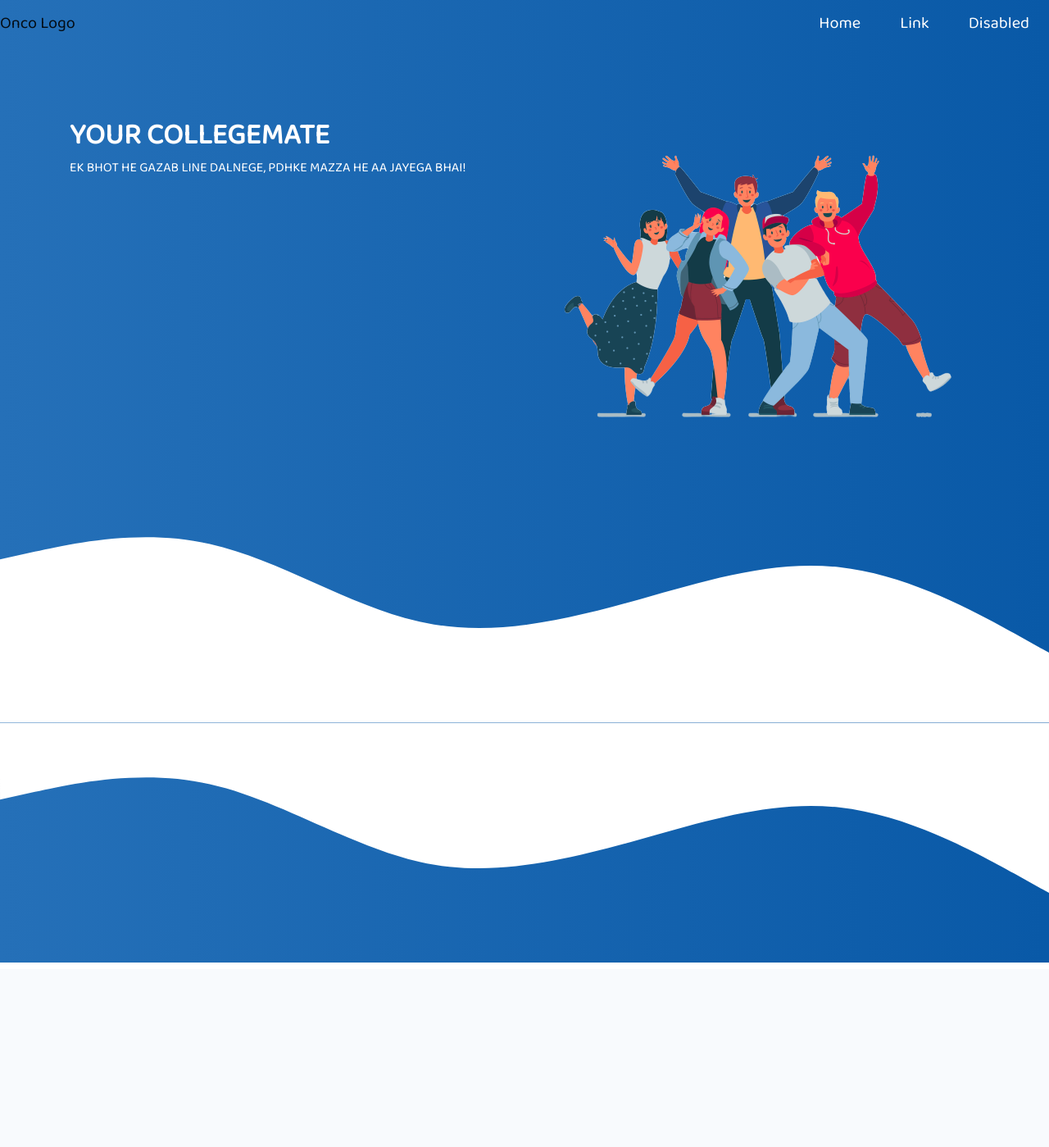
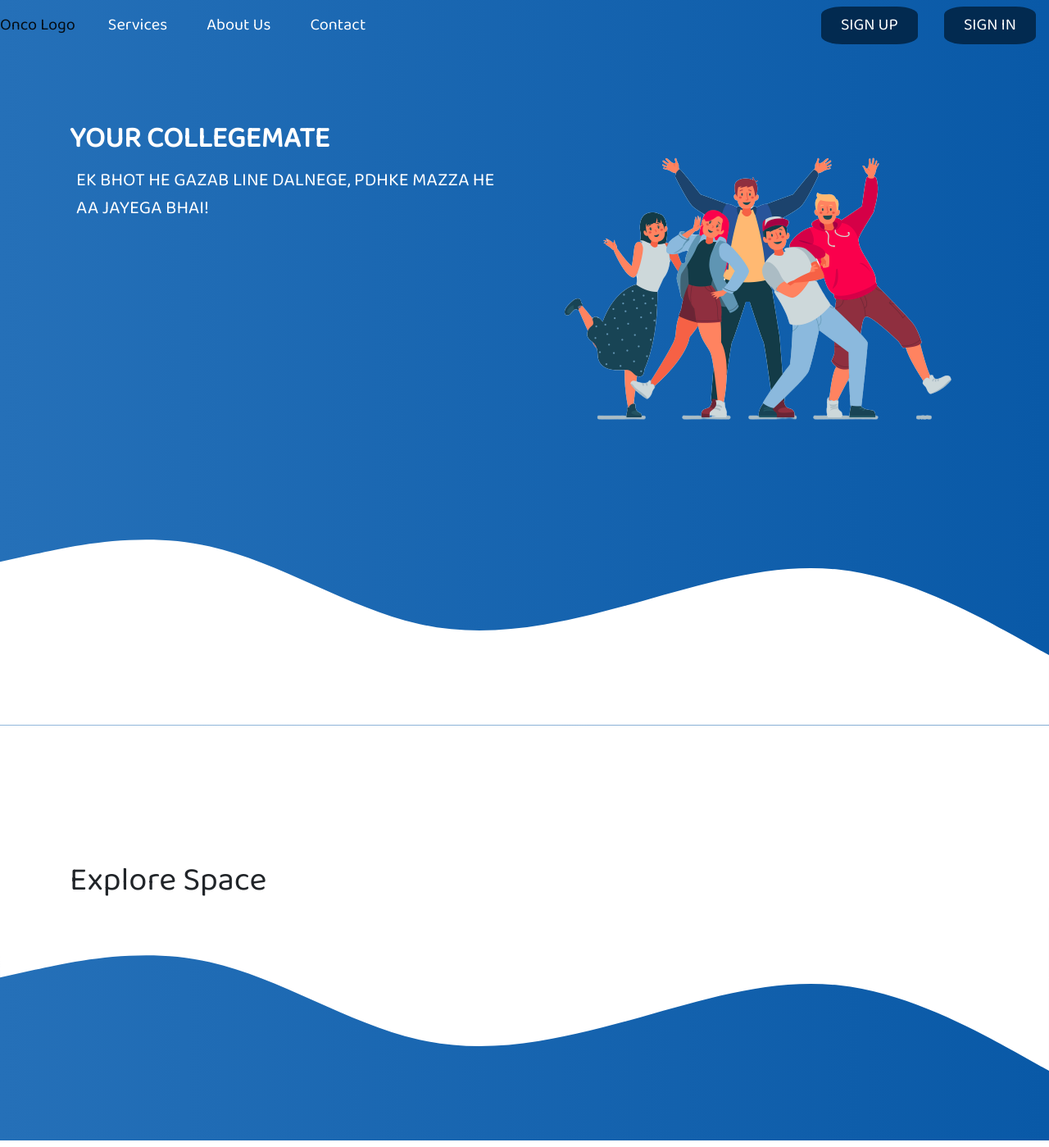
Before and after one commit to vivek122000/onco-website, a PHP site: page / in a window 1280 px wide. Shown: the whole page at 82% size. Before the commit the page ends 1174 px from the top, so only its background shows below. Run offline with PHP 8.4, Linux system fonts and the light colour scheme; a map, chart or similar area stays blank; some libraries are stand-ins or nearby versions.

Commit message:
css fixes

```diff
--- a/css/main.css
+++ b/css/main.css
@@ -2,20 +2,73 @@
     font-family: 'Baloo Bhai 2', cursive;
 }
 
-body{
+body, html {
+    height: 100%;
     width: 100%;
     margin: 0;
     padding: 0;
 }
 
-.banner{
-    background-image: linear-gradient(to right , #2570b8 , #0959a7);
+.footer {
+    position: relative;
+    bottom: 0;
+}
+
+.nav-bar {
+    position: sticky;
+    top: 0;
+    z-index: 10;
+}
+
+.navbar {
+    background-image: linear-gradient(to right, #2570b8, #0959a7);
+    padding: 0 !important;
+}
+
+.navbar-nav li {
+    padding: 0.5rem 1rem;
+}
+
+.navbar-nav li a {
+    font-size: 1.25rem;
+    color: #fff !important;
+    font-weight: 500;
+    float: right;
+    text-align: left;
+}
+
+.navbar-nav li button {
+    font-size: 1.25rem;
+    color: #fff !important;
+    background: #022a50;
+    border-radius: 22%;
+    border: none;
+    font-weight: 500;
+    float: right;
+    text-align: left;
+}
+
+.navbar-nav li button:hover {
+    background: #064887;
+}
+
+.navbar-toggler {
+    outline: none !important;
+}
+
+.fa-bars {
+    color: #fff;
+    font-size: 1.6rem !important;
+}
+.banner {
+    background-image: linear-gradient(to right, #2570b8, #0959a7);
     color: #fff;
     padding: 3% 3% 0;
 }
 
+
 .banner-svg svg {
-    background-image: linear-gradient(to right , #2570b8 , #0959a7);
+    background-image: linear-gradient(to right, #2570b8, #0959a7);
     width: 100%;
     padding: 0 !important;
 }
@@ -25,47 +78,16 @@ body{
     width: 100%;
 }
 
-.nav-bar{
-    position: sticky;
-    top: 0;
-    z-index: 10;
-}
-
-.navbar{
-    background-image: linear-gradient(to right , #2570b8 , #0959a7);
-    padding: 0 !important;
-}
-
-.navbar-nav li {
-    padding: 0.4rem 1rem;
-}
-
-.navbar-nav li a{
-    font-size: 1.25rem;
-    color: #fff !important;
-    font-weight: 500;
-    float: right;
-    text-align: left;
-}
-
 .banner-title {
     font-size: 2.2rem;
-    font-weight: 600;
+    font-weight: 900;
     margin-top: 8%;
     margin-bottom: 0;
     padding-bottom: 0;
 }
 
-.fa-bars {
-    color: #fff;
-    font-size: 1.6rem !important;
+.banner-subheading {
+    padding: 0.5rem;
+    font-size: 1.4rem;
+    font-weight: 400;
 }
-
-.navbar-toggler {
-    outline: none !important;
-}
-
-.footer {
-    position: relative;
-    bottom: 0;
-}
--- a/footer.php
+++ b/footer.php
@@ -12,4 +12,5 @@
 <script src="https://code.jquery.com/jquery-3.2.1.slim.min.js"></script>
 <script src="https://cdnjs.cloudflare.com/ajax/libs/popper.js/1.12.9/umd/popper.min.js"></script>
 <script src="https://maxcdn.bootstrapcdn.com/bootstrap/4.0.0/js/bootstrap.min.js"></script>
+<script src="js/main.js"></script>
 </body>
--- a/header.php
+++ b/header.php
@@ -1,6 +1,10 @@
 <!--https://www.color-hex.com/color-palette/90261-->
 <!--remove.bg-->
 <!--freepik-->
+<!--https://codepen.io/chrisgannon/pen/EjVyXN-->
+<!--astro animate-->
+<!--https://codepen.io/HamishMW/pen/XJogMg-->
+<!--mail sent anim-->
 <!DOCTYPE html>
 <head>
     <link rel="stylesheet" href="css/main.css">
--- a/index.php
+++ b/index.php
@@ -15,15 +15,24 @@
         </button>
 
         <div class="collapse navbar-collapse" id="navbarTogglerDemo02">
+            <ul class="navbar-nav ">
+                <li class="nav-item active">
+                    <a class="nav-link" href="#">Services</a>
+                </li>
+                <li class="nav-item">
+                    <a class="nav-link" href="#">About Us</a>
+                </li>
+                <li class="nav-item">
+                    <a class="nav-link disabled" href="#">Contact</a>
+                </li>
+            </ul>
+
             <ul class="navbar-nav ml-auto">
                 <li class="nav-item active">
-                    <a class="nav-link" href="#">Home <span class="sr-only">(current)</span></a>
+                    <button type="button" class="nav-link btn btn-primary btn-lg">&nbsp;&nbsp;&nbsp;&nbsp;SIGN UP&nbsp;&nbsp;&nbsp;&nbsp;</button>
                 </li>
-                <li class="nav-item">
-                    <a class="nav-link" href="#">Link</a>
-                </li>
-                <li class="nav-item">
-                    <a class="nav-link disabled" href="#">Disabled</a>
+                <li class="nav-item active">
+                    <button type="button" class="nav-link btn btn-primary btn-lg">&nbsp;&nbsp;&nbsp;&nbsp;SIGN IN&nbsp;&nbsp;&nbsp;&nbsp;</button>
                 </li>
             </ul>
         </div>
@@ -36,10 +45,10 @@
         <div class="row">
             <div class="col-md-6">
                 <p class="banner-title">YOUR COLLEGEMATE</p>
-                <p>EK BHOT HE GAZAB LINE DALNEGE, PDHKE MAZZA HE AA JAYEGA BHAI!</p>
+                <p class="banner-subheading">EK BHOT HE GAZAB LINE DALNEGE, PDHKE MAZZA HE AA JAYEGA BHAI!</p>
             </div>
             <div class="col-md-6 text-center">
-                <img src="images/banner.png" class="img-fluid">
+                <img src="resources/img/banner.png" class="img-fluid">
             </div>
         </div>
     </div>
@@ -53,6 +62,15 @@
     </svg>
 </section>
 
-<?php include("footer.php");?>
+<div class="container demo">
+    <div class="content">
+        <div id="large-header" class="large-header">
+            <canvas id="demo-canvas"></canvas>
+            <h1 class="main-title"><span class="thin">Explore</span> Space</h1>
+        </div>
+    </div>
+</div>
+
+<?php include("footer.php"); ?>
 </body>
 </html>
```
Also changed, not shown: js/main.js (added), resources/img/banner.png (renamed from images/banner.png), resources/img/welcome_banner.png (renamed from images/welcome_banner.png).
